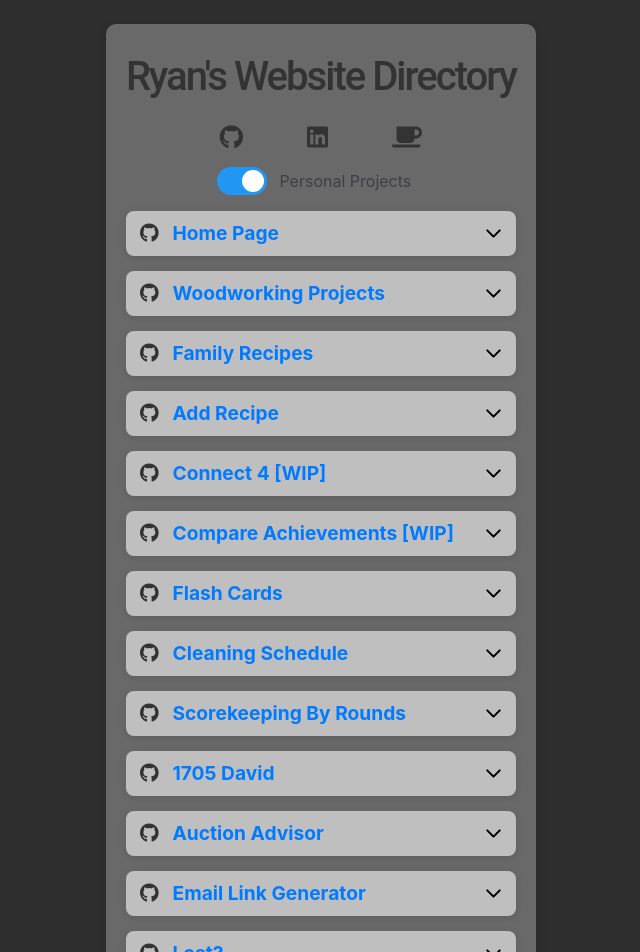
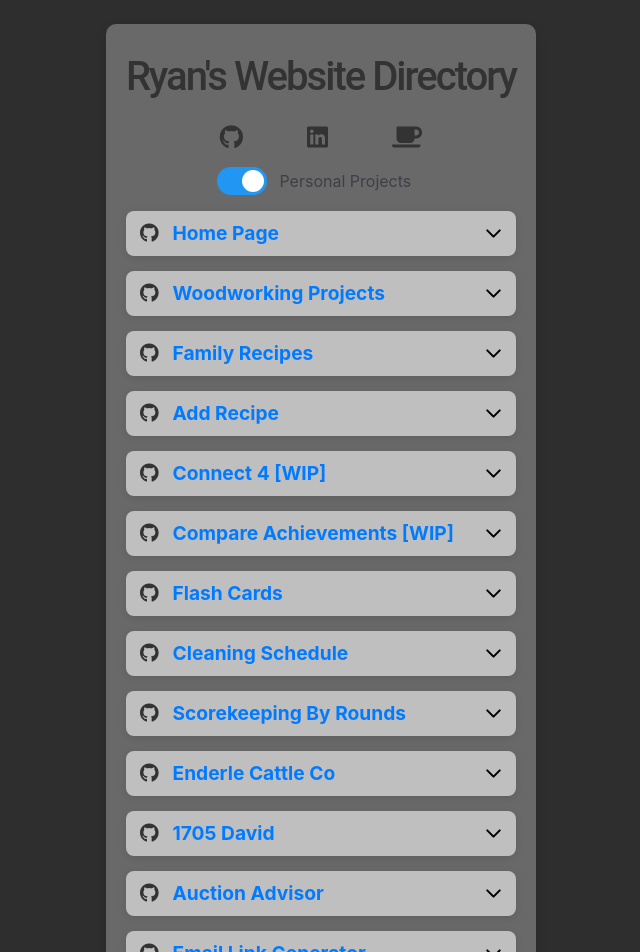
Before and after one commit to rbrock44/directory, an Angular app: page / in a window 1280 px wide. Shown: the top 952 px of the page, without its empty margins (319-959 px from the left). Built offline with nearby package versions, Linux system fonts and the light colour scheme.

Commit message:
add enderle cattle co

```diff
--- a/src/app/app.component.ts
+++ b/src/app/app.component.ts
@@ -97,6 +97,12 @@ export class AppComponent implements OnInit {
       link: this.createLink('scorekeeping-by-rounds'),
       github: this.createGithub('scorekeeping-by-rounds'),
       description: 'Helps manage a game where teams/players keep score over multiple rounds. This was created for a non profit organization to manage their Trivia night instead of using excel'
+    },
+    {
+      name: 'Enderle Cattle Co',
+      link: this.createLink('enderle-cattle-co'),
+      github: this.createGithub('enderle-cattle-co'),
+      description: 'A place for a cattle company to showcase their company, people, cattle and their story'
     },
     {
       name: '1705 David',
```
